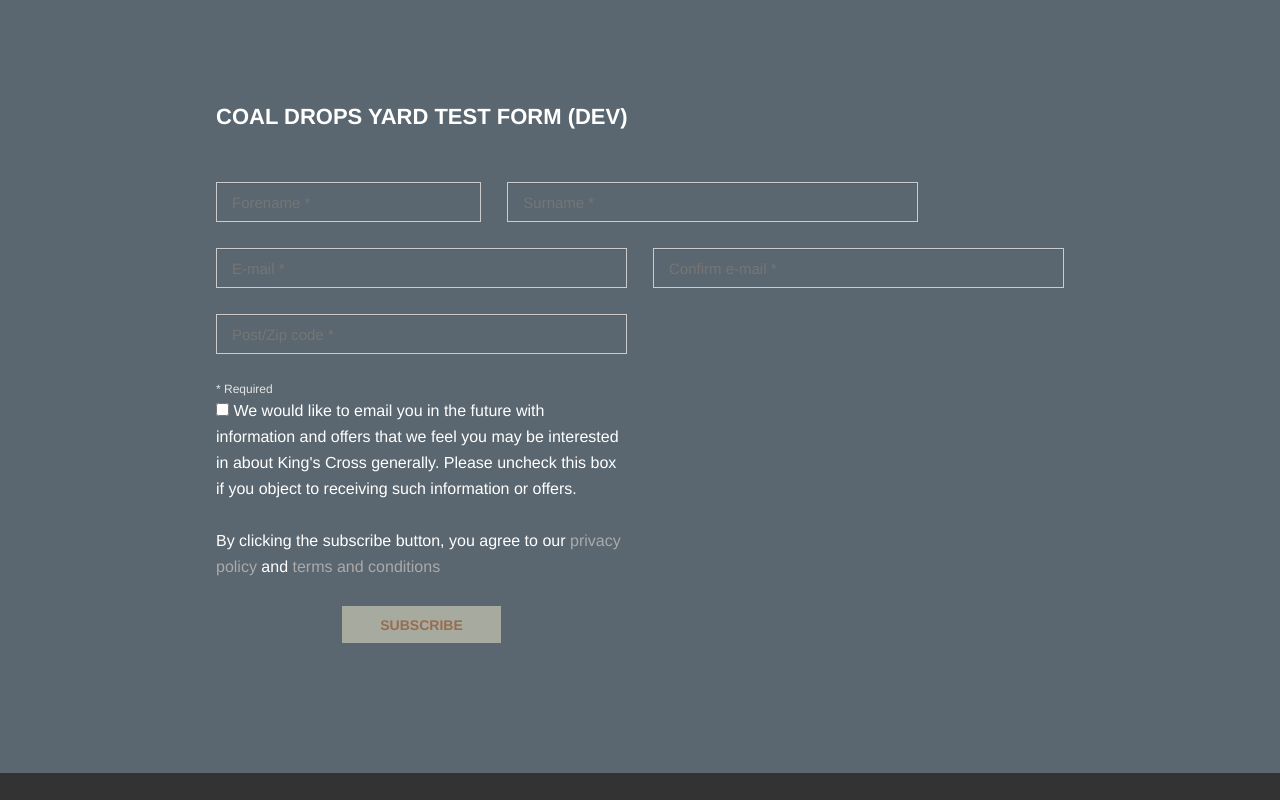
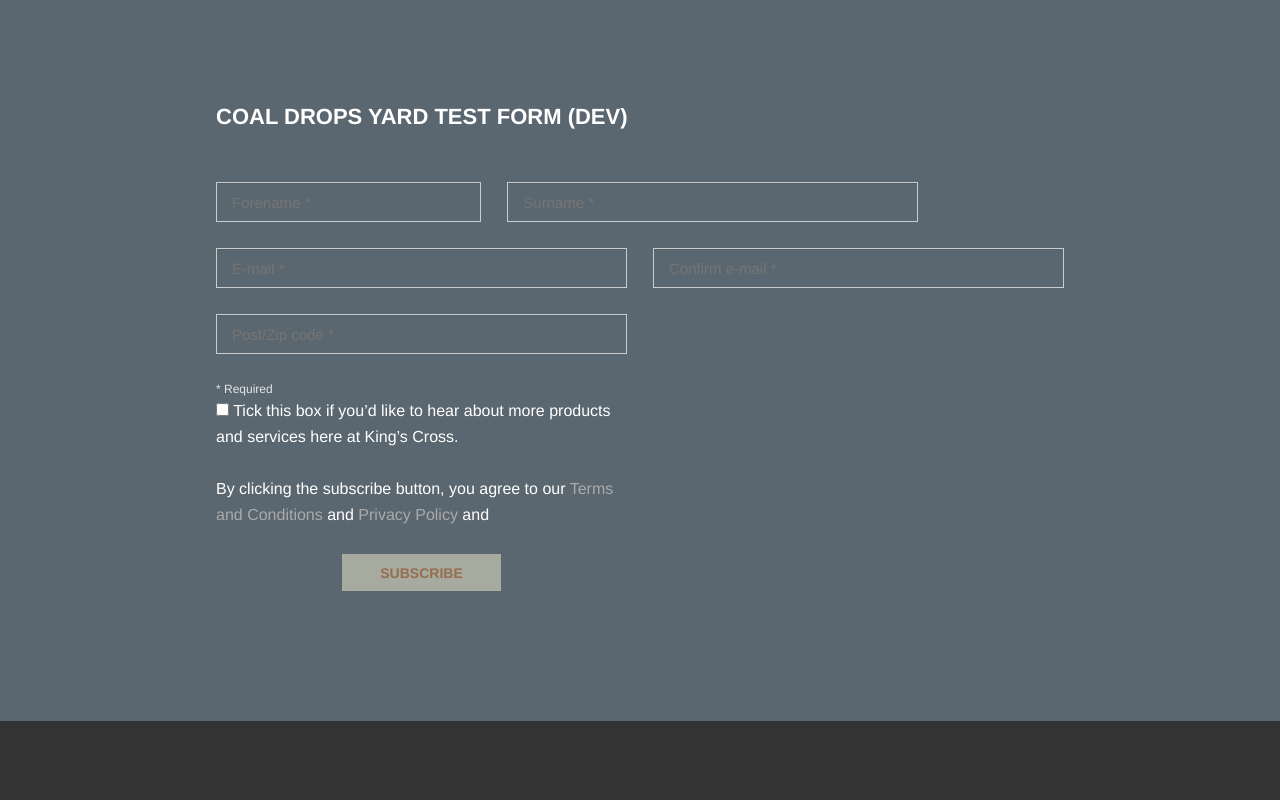
Before and after one commit to cthompson-hitachi/cthompson-hitachi.github.io, a plain HTML site: page form_coaldropsyard_DEV.html in a window 1280 px wide. Drawn offline with Linux system fonts and the light colour scheme; a small style sheet from the web is missing; a web font is replaced by a local one.

Commit message:
CDY SignUp

```diff
--- a/form_coaldropsyard_DEV.html
+++ b/form_coaldropsyard_DEV.html
@@ -58,9 +58,9 @@
 <p style="text-align: left;">
 <input id="web_globaloptout" name="web_globaloptout" type="checkbox" unchecked onclick="changeValueCheckbox(this)" />
 
-We would like to email you in the future with information and offers that we feel you may be interested in about King's Cross generally.  Please uncheck this box if you object to receiving such information or offers.</p>
+Tick this box if you’d like to hear about more products and services here at King’s Cross.</p>
 <p style="text-align: left;">
-By clicking the subscribe button, you agree to our <a href="https://www.kingscross.co.uk/privacy-policy" class data-effect target="_blank">privacy policy</a> and <a href="https://www.kingscross.co.uk/terms" class data-effect target="_blank">terms and conditions</a>
+By clicking the subscribe button, you agree to our <a href="https://www.kingscross.co.uk/terms" class data-effect target="_blank">Terms and Conditions</a> and <a href="https://www.kingscross.co.uk/privacy-policy" class data-effect target="_blank">Privacy Policy</a> and
 </p>
 <button class="btn btn--bold btn--bold--reg" type="submit">Subscribe</button>
 </div>
```
